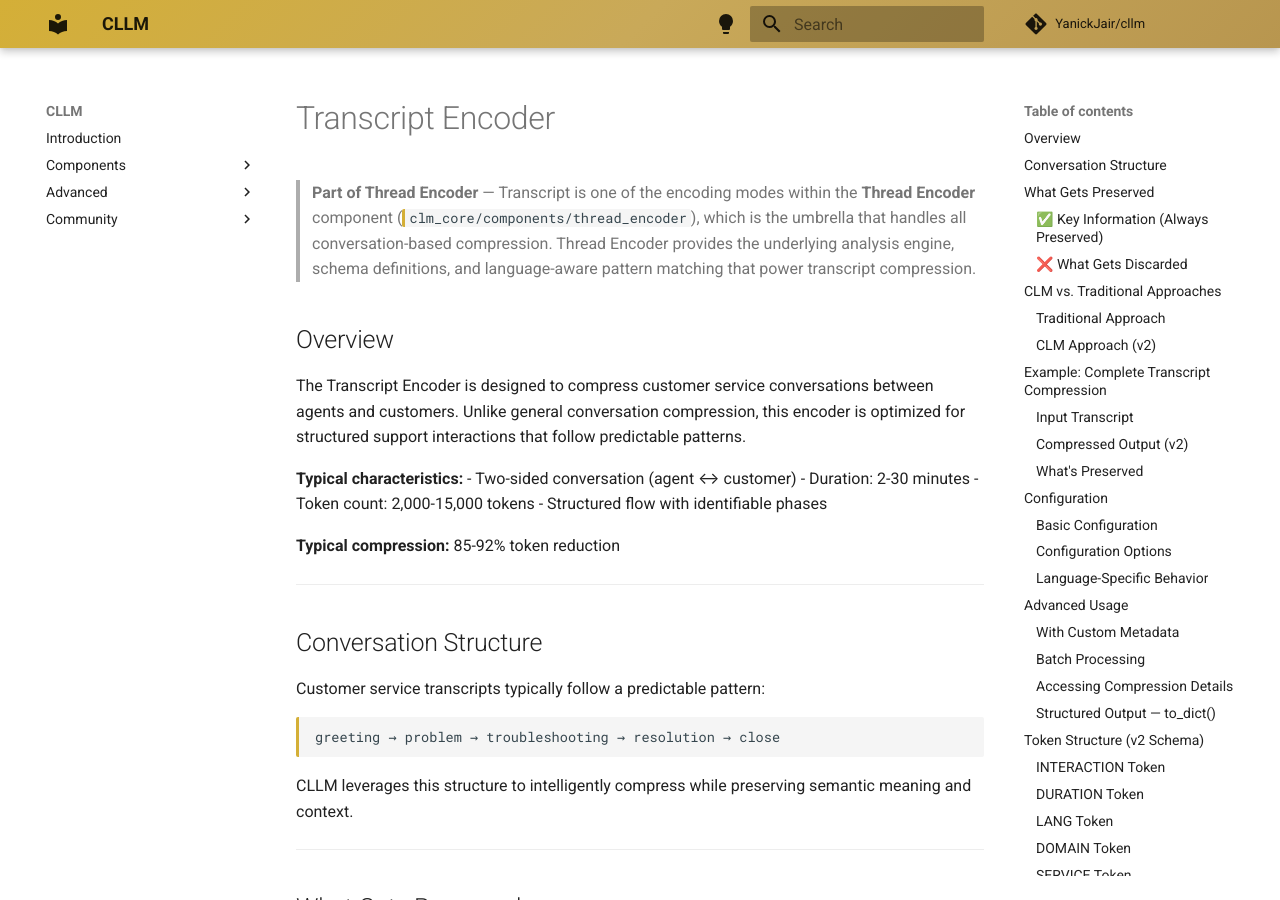
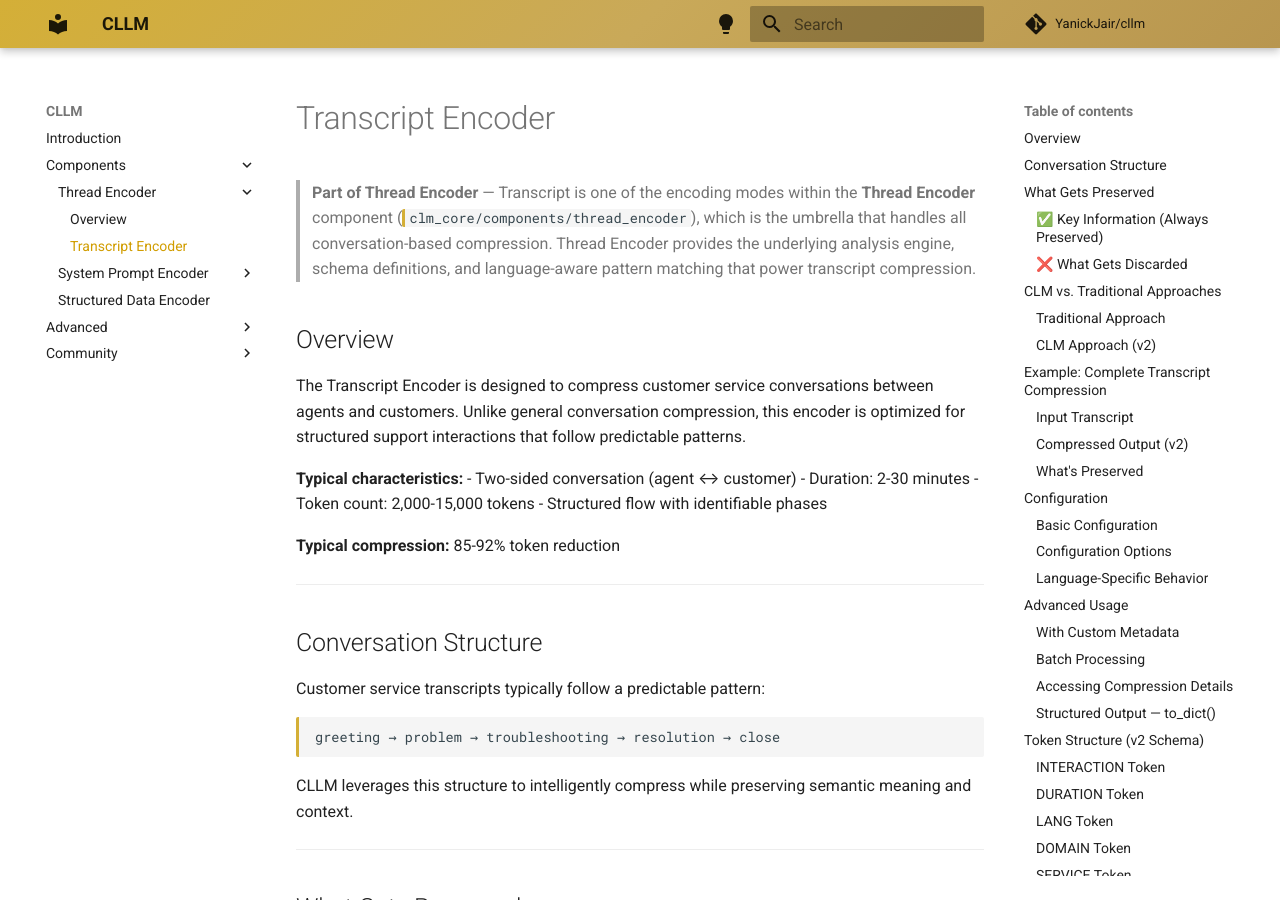
Before and after one commit to YanickJair/cllm, an MkDocs documentation site: the page built from docs/thread_encoder/transcript_encoder.md, in a window 1280 px wide and 900 px high. Built offline with MkDocs 1.6.1 and Material for MkDocs 9.7.7, drawn with Linux system fonts in a browser that asks for light colours; comment, search, counter and statistics services are not loaded.

Commit message:
Fixed docs index

```diff
--- a/mkdocs.yml
+++ b/mkdocs.yml
@@ -28,7 +28,9 @@
 nav:
     - Introduction: 'index.md'
     - Components:
-        - Transcript Encoder: 'transcript_encoder.md'
+        - Thread Encoder:
+            - Overview: 'thread_encoder/index.md'
+            - Transcript Encoder: 'thread_encoder/transcript_encoder.md'
         - System Prompt Encoder:
             - Overview: 'sys_prompt/index.md'
             - Task Prompt: 'sys_prompt/task_prompt.md'
```
